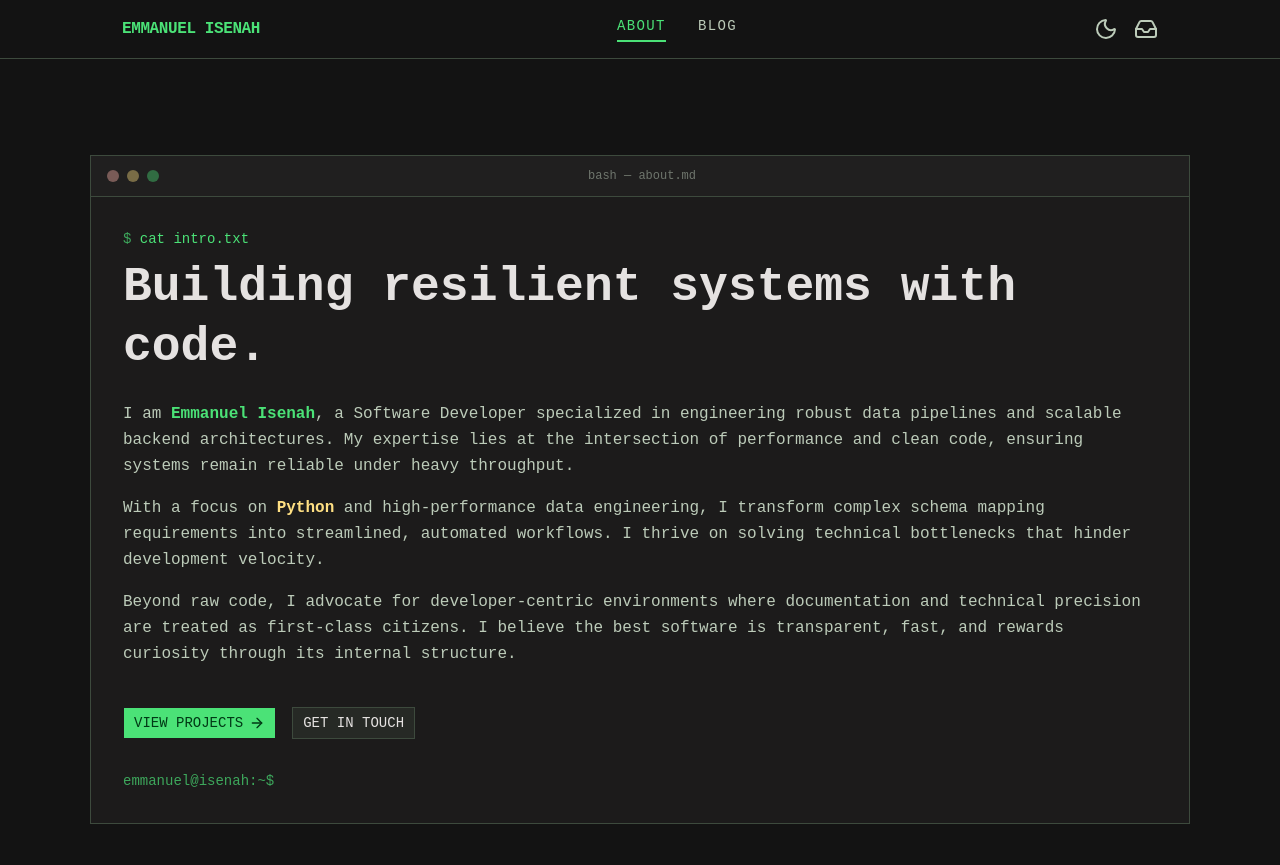
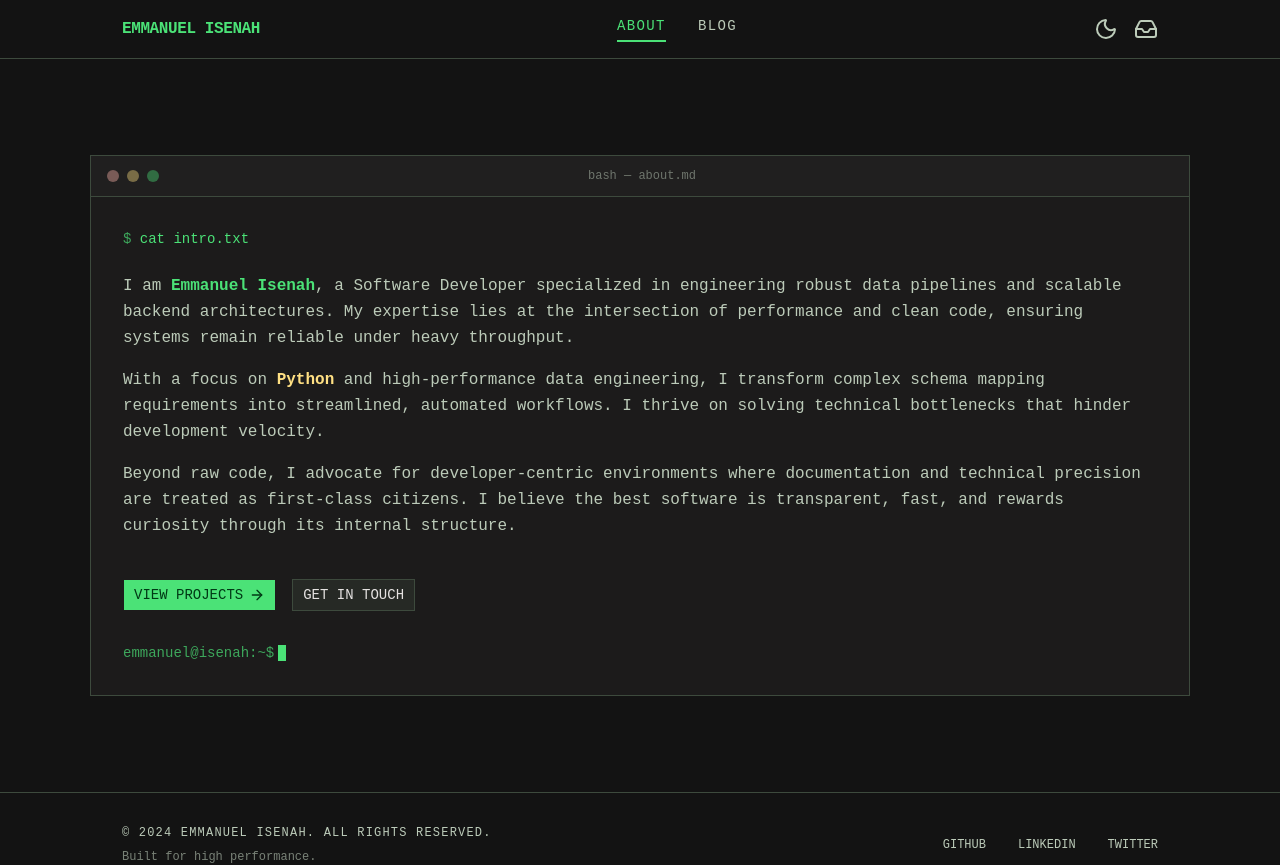
Before and after one commit to Armadillidiid/portfolio, a React (Vite) app: page / in a window 1280 px wide. Shown: the top 865 px of the page. Built offline with nearby package versions, Linux system fonts and the light colour scheme.

Commit message:
refactor: drop headline h1 from about hero

```diff
--- a/src/components/about/hero-section.tsx
+++ b/src/components/about/hero-section.tsx
@@ -7,12 +7,7 @@ import { TerminalWindow } from "@/components/terminal/terminal-window";
 export function HeroSection() {
   return (
     <TerminalWindow filename="about.md">
-      <div className="space-y-2">
-        <TerminalLine command="cat intro.txt" />
-        <h1 className="text-3xl md:text-5xl font-bold text-foreground leading-tight">
-          Building resilient systems with code.
-        </h1>
-      </div>
+      <TerminalLine command="cat intro.txt" />
 
       <div className="space-y-4 text-base text-muted-foreground leading-relaxed">
         <p>
```
